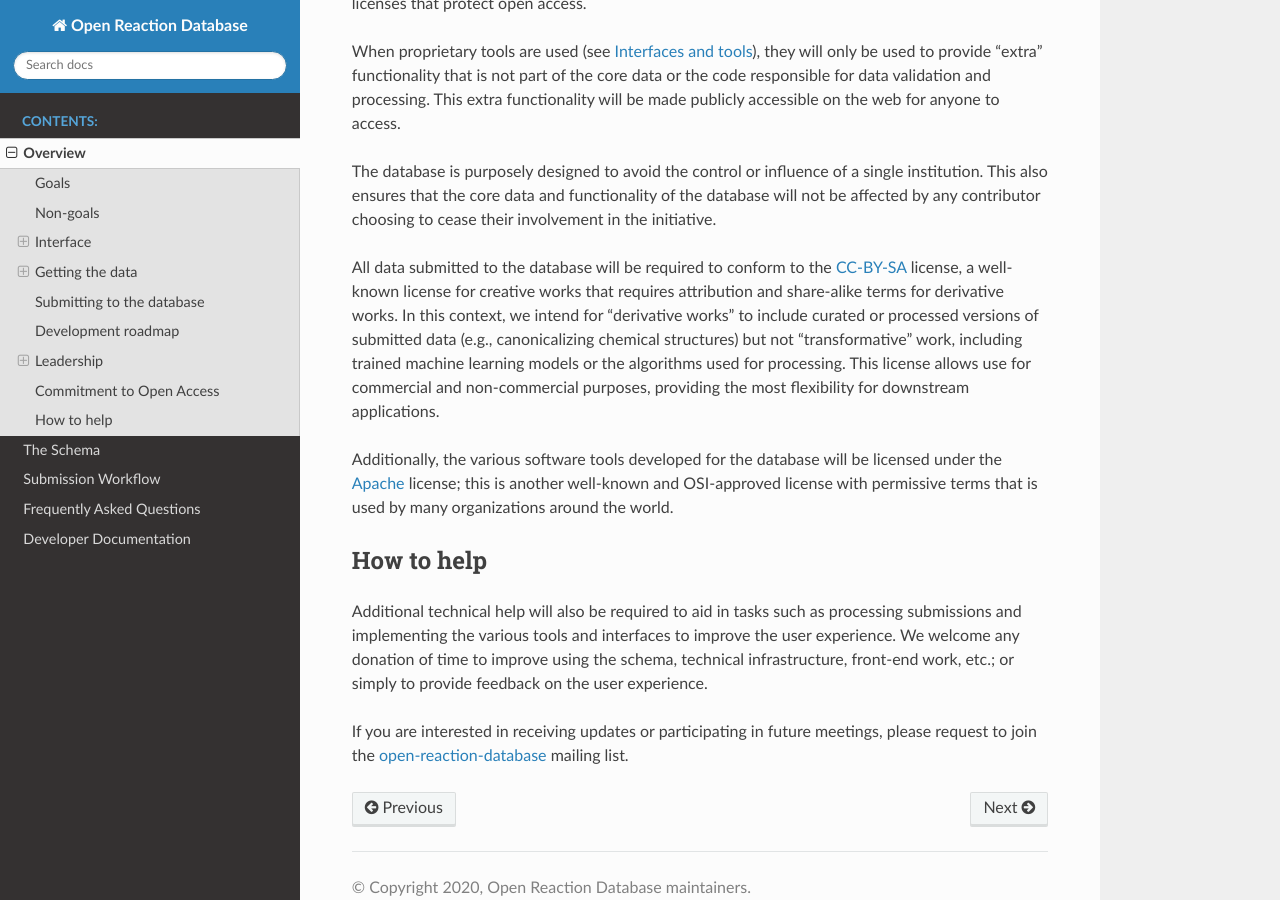
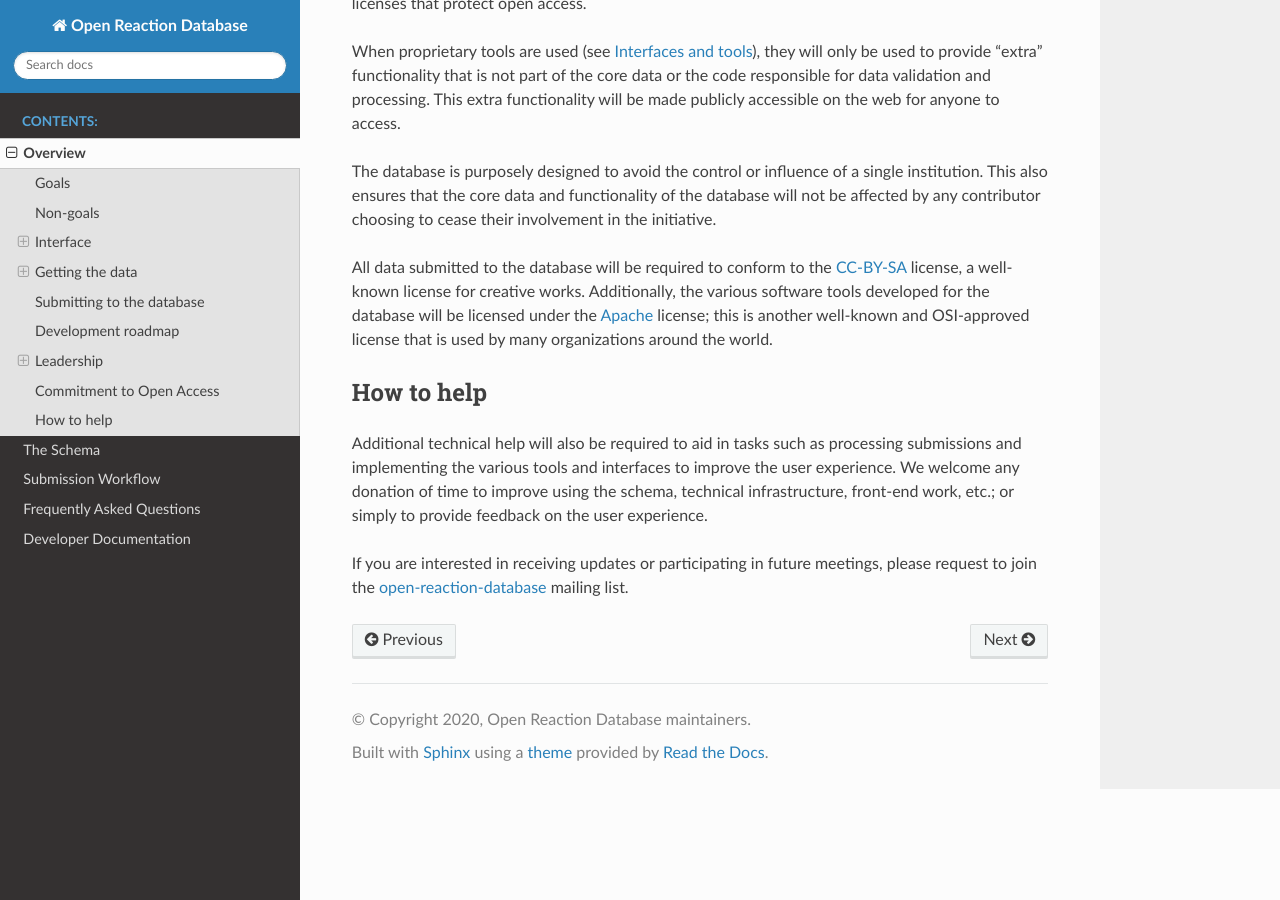
Before and after one commit to open-reaction-database/ord-schema, a Sphinx documentation site: the page built from docs/overview.md, in a window 1280 px wide and 900 px high, scrolled down 4705 px. Built offline with Sphinx 7.4.7 and the Read the Docs theme 2.0.0, drawn with Linux system fonts in a browser that asks for light colours.

Commit message:
tighten license language

```diff
--- a/docs/overview.md
+++ b/docs/overview.md
@@ -218,19 +218,13 @@ institution. This also ensures that the core data and functionality of the
 database will not be affected by any contributor choosing to cease their
 involvement in the initiative.
 
-All data submitted to the database will be required to conform to the [CC-BY-SA](https://creativecommons.org/licenses/by-sa/4.0/)
-license, a well-known license for creative works that requires attribution and
-share-alike terms for derivative works. In this context, we intend for
-"derivative works" to include curated or processed versions of submitted data
-(e.g.,  canonicalizing chemical structures) but not "transformative" work,
-including trained machine learning models or the algorithms used for processing.
-This license allows use for commercial and non-commercial purposes, providing
-the most flexibility for downstream applications.
-
-Additionally, the various software tools developed for the database will be
-licensed under the [Apache](https://choosealicense.com/licenses/apache-2.0/)
-license; this is another well-known and OSI-approved license with permissive
-terms that is used by many organizations around the world.
+All data submitted to the database will be required to conform to the
+[CC-BY-SA](https://creativecommons.org/licenses/by-sa/4.0/) license, a
+well-known license for creative works. Additionally, the various software tools
+developed for the database will be licensed under the
+[Apache](https://choosealicense.com/licenses/apache-2.0/) license; this is
+another well-known and OSI-approved license that is used by many organizations
+around the world.
 
 ## How to help
 
```
